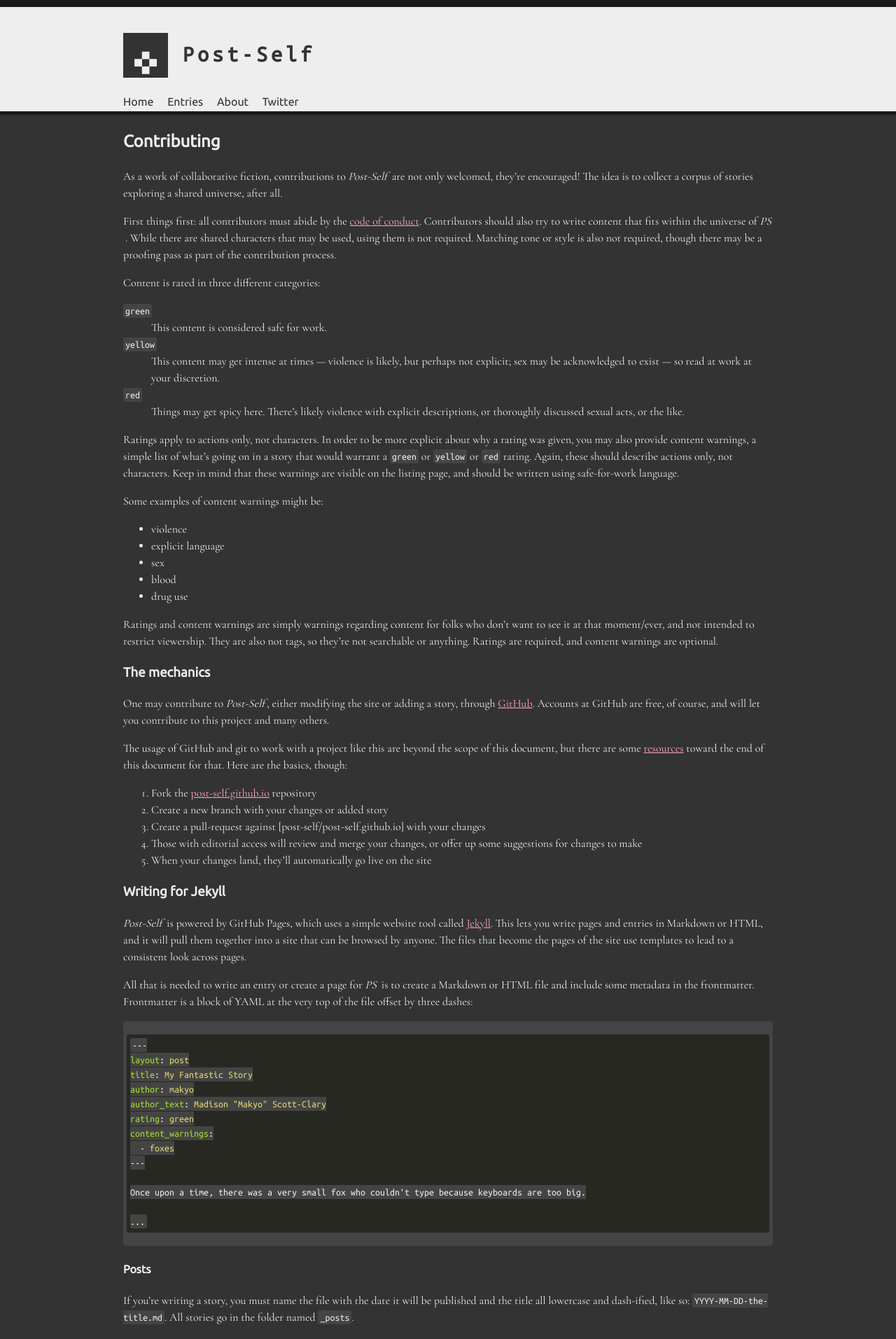
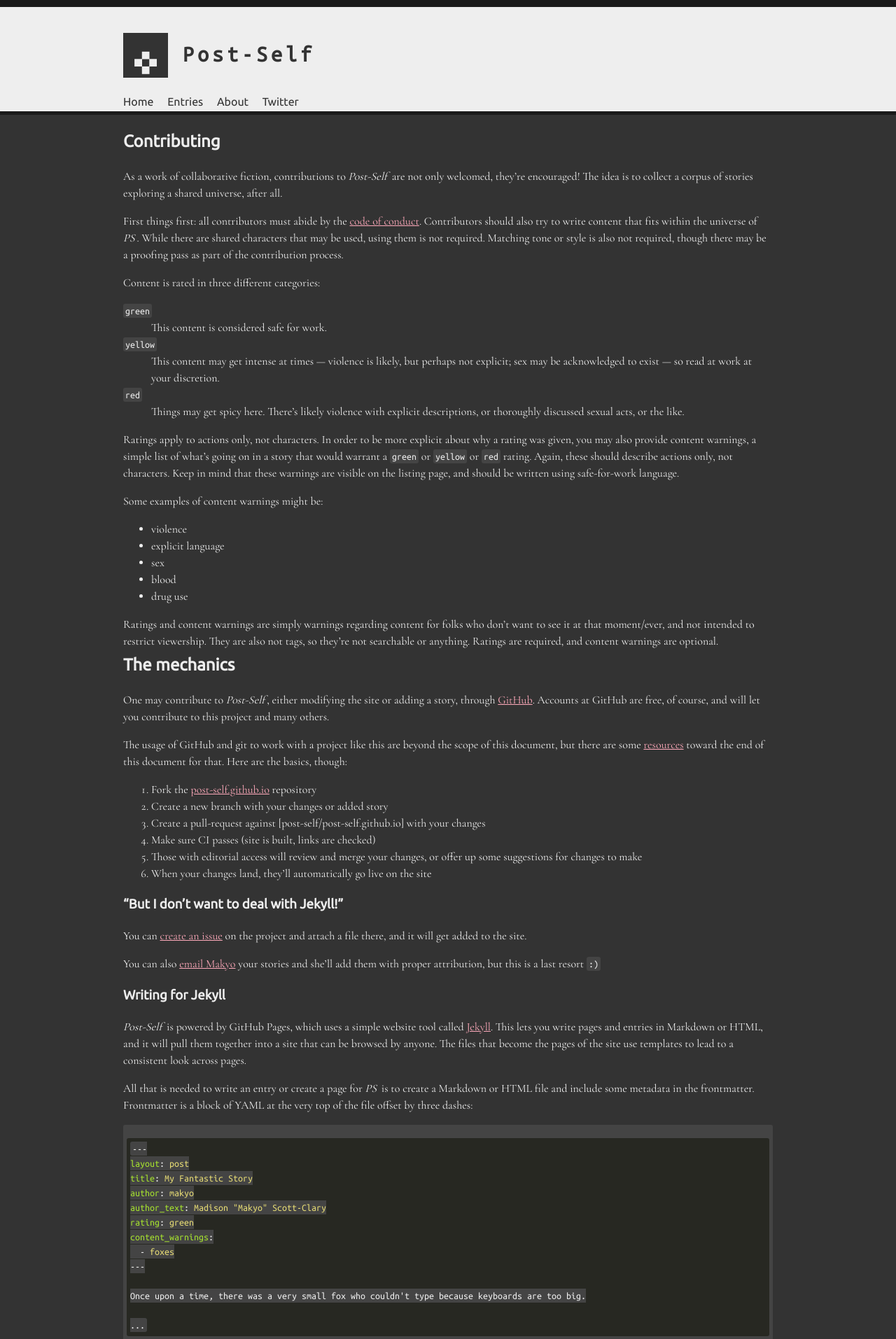
Before and after one commit to post-self/post-self.github.io, a Jekyll site: the page built from about/contributing.md, in a window 1280 px wide. Shown: the top 1913 px of the page at 70% size. Built offline with Jekyll 4.4.1, drawn with Linux system fonts in a browser that asks for light colours; some of the changed text lies outside the part shown.

```diff
--- a/_sass/_base.scss
+++ b/_sass/_base.scss
@@ -149,10 +149,8 @@ article {
 
     // I like this font, but it's a little tight when mixing italics and
     // non-italics in the same paragraph
-    em:after {
-        content: ' ';
-        display: inline-block;
-        width: 3px;
+    em {
+        padding-right: 3px;
     }
 
     .license {
--- a/about/contributing.md
+++ b/about/contributing.md
@@ -30,7 +30,7 @@ Some examples of content warnings might be:
 
 Ratings and content warnings are simply warnings regarding content for folks who don't want to see it at that moment/ever, and not intended to restrict viewership. They are also not tags, so they're not searchable or anything. Ratings are required, and content warnings are optional.
 
-### The mechanics
+## The mechanics
 
 One may contribute to *Post-Self*, either modifying the site or adding a story, through [GitHub](https://github.com/post-self/post-self.github.io). Accounts at GitHub are free, of course, and will let you contribute to this project and many others.
 
@@ -39,8 +39,15 @@ The usage of GitHub and git to work with a project like this are beyond the scop
 1. Fork the [post-self.github.io](https://github.com/post-self/post-self.github.io) repository
 2. Create a new branch with your changes or added story
 3. Create a pull-request against [post-self/post-self.github.io] with your changes
-4. Those with editorial access will review and merge your changes, or offer up some suggestions for changes to make
-5. When your changes land, they'll automatically go live on the site
+4. Make sure CI passes (site is built, links are checked)
+5. Those with editorial access will review and merge your changes, or offer up some suggestions for changes to make
+6. When your changes land, they'll automatically go live on the site
+
+### "But I don't want to deal with Jekyll!"
+
+You can [create an issue](https://github.com/post-self/post-self.github.io/issues/new) on the project and attach a file there, and it will get added to the site.
+
+You can also [email Makyo](mailto:makyo+post-self@drab-makyo.com) your stories and she'll add them with proper attribution, but this is a last resort `:)`
 
 ### Writing for Jekyll
 
```
Also changed, not shown: other parts of about/contributing.md (+0 -6 lines), .travis.yml, README.md, 1 other file.
